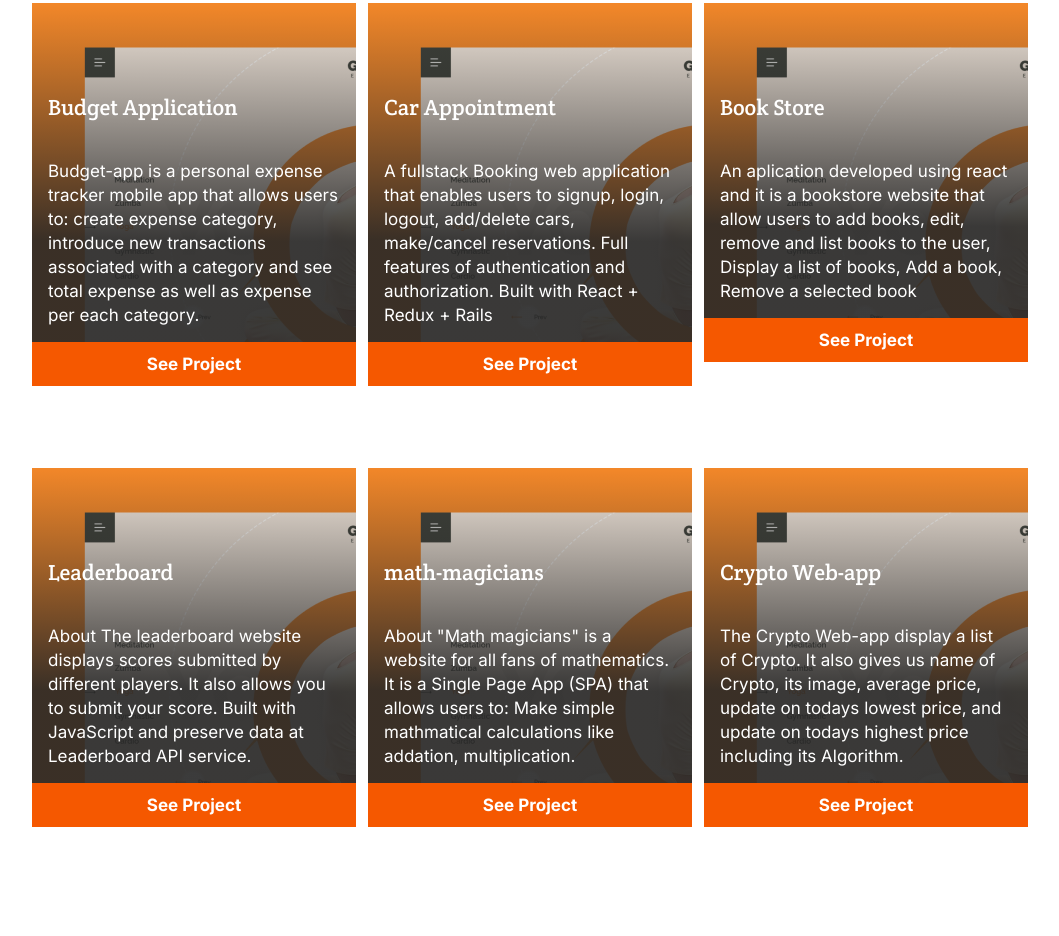
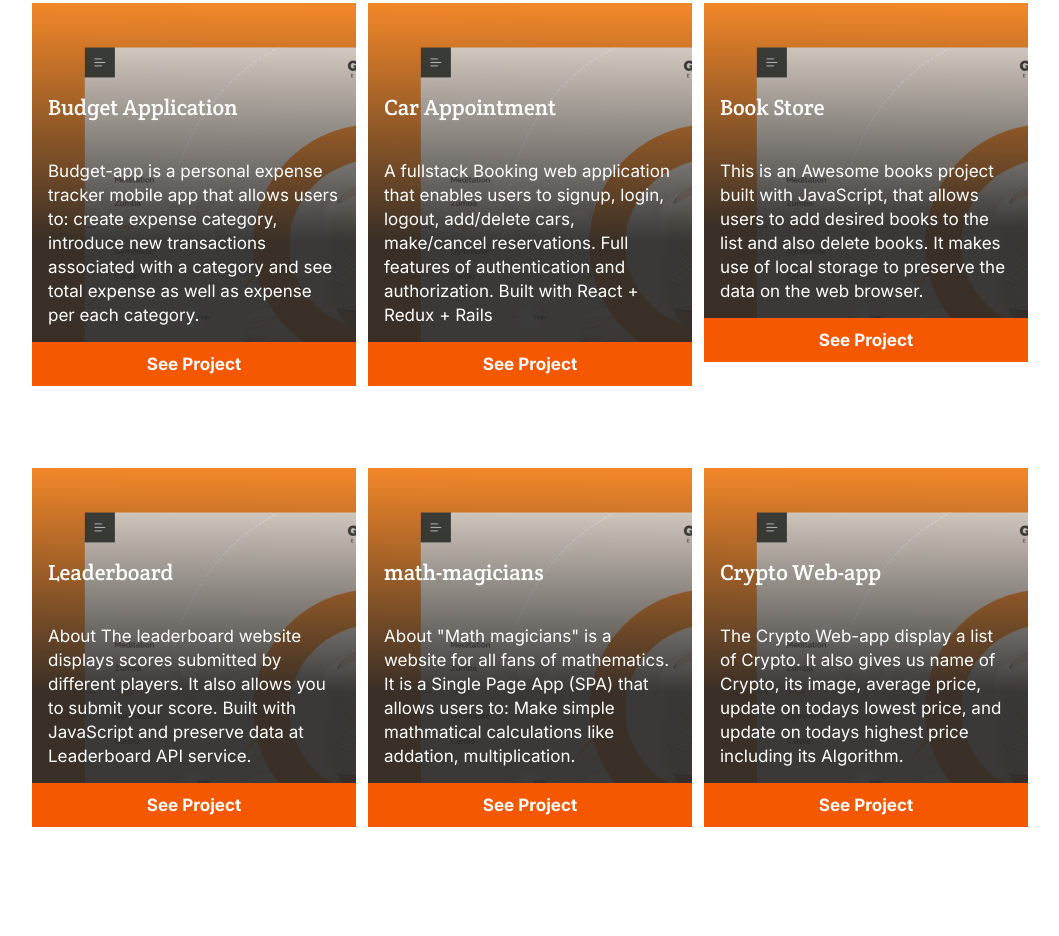
Before and after one commit to Habtamu210/portfoliopage, a website with bundled scripts: page index.html in a window 1280 px wide. Shown: the part 1555-2491 px from the top of the page, without its empty margins (109-1168 px from the left). Built offline with nearby package versions, Linux system fonts and the light colour scheme.

Commit message:
Add links

```diff
--- a/index.html
+++ b/index.html
@@ -127,7 +127,7 @@
         <h3 class="fhead">Frameworks</h3>
       </div>
       <ul class="language-list">
-        <li>CSS</li>
+        <li>Bootstrap</li>
         <li>Ruby on rails</li>
         <li>Rspec</li>
         <li>CopyBara</li>
--- a/popup.js
+++ b/popup.js
@@ -18,13 +18,14 @@ const projects = [
     id: 'pro-2',
     title: 'Budget Application',
     technologies: [
-      'html',
+      'Ruby',
       'Bootstrap',
       'Ruby on rails',
+      'PostgreSQL',
     ],
     featureImage: './images/budget-app.png',
     description: 'Budget-app is a personal expense tracker mobile app that allows users to: create expense category, introduce new transactions associated with a category and see total expense as well as expense per each category.',
-    livelink: 'https://habtamu210.github.io/portfoliopage/',
+    livelink: 'https://budget-app-3erk.onrender.com/',
     sourcelink: 'https://github.com/Habtamu210/budget-app',
   },
   {
@@ -44,48 +45,48 @@ const projects = [
     id: 'pro-4',
     title: 'Book Store',
     technologies: [
-      'html',
+      'React',
       'Bootstrap',
-      'Ruby',
+      'Javascript',
     ],
-    featureImage: './images/Img_Placeholder.png',
-    description: 'An aplication developed using react and it is a bookstore website that allow users to add books, edit, remove and list books to the user, Display a list of books, Add a book, Remove a selected book',
-    livelink: 'https://habtamu210.github.io/portfoliopage/',
-    sourcelink: 'https://github.com/Habtamu210/portfoliopage',
+    featureImage: './images/awesome.png',
+    description: 'This is an Awesome books project built with JavaScript, that allows users to add desired books to the list and also delete books. It makes use of local storage to preserve the data on the web browser.',
+    livelink: 'https://habtamu210.github.io/Awesome-books/',
+    sourcelink: 'https://github.com/Habtamu210/Awesome-books',
   },
   {
     id: 'pro-5',
     title: 'Leaderboard',
     technologies: [
-      'html',
+      'React',
       'Bootstrap',
-      'Ruby',
+      'JavaScript',
     ],
-    featureImage: './images/Img_Placeholder.png',
+    featureImage: './images/leaderboard.png',
     description: 'About The leaderboard website displays scores submitted by different players. It also allows you to submit your score. Built with JavaScript and preserve data at Leaderboard API service.',
-    livelink: 'https://habtamu210.github.io/portfoliopage/',
-    sourcelink: 'https://github.com/Habtamu210/portfoliopage',
+    livelink: 'https://github.com/Habtamu210/leaderboard',
+    sourcelink: 'https://github.com/Habtamu210/leaderboard',
   },
   {
     id: 'pro-6',
     title: 'math-magicians',
     technologies: [
-      'html',
+      'React',
       'Bootstrap',
-      'Ruby',
+      'Node.js',
     ],
-    featureImage: './images/Img_Placeholder.png',
+    featureImage: './images/math-mathian.png',
     description: 'About "Math magicians" is a website for all fans of mathematics. It is a Single Page App (SPA) that allows users to: Make simple mathmatical calculations like addation, multiplication.',
-    livelink: 'https://habtamu210.github.io/portfoliopage/',
-    sourcelink: 'https://github.com/Habtamu210/portfoliopage',
+    livelink: 'https://habtamu210.github.io/math-magicians',
+    sourcelink: 'https://github.com/Habtamu210/math-magicians',
   },
   {
     id: 'pro-7',
     title: 'Crypto Web-app',
     technologies: [
-      'html',
+      'React',
       'Bootstrap',
-      'Ruby',
+      'JavaScript',
     ],
     featureImage: './images/bitcoin.png',
     description: 'The Crypto Web-app display a list of Crypto. It also gives us name of Crypto, its image, average price, update on todays lowest price, and update on todays highest price including its Algorithm.',
```
Also changed, not shown: images/awesome.PNG (added), images/bookstore.PNG (added), images/leaderboard.PNG (added), images/math-mathian.PNG (added).
